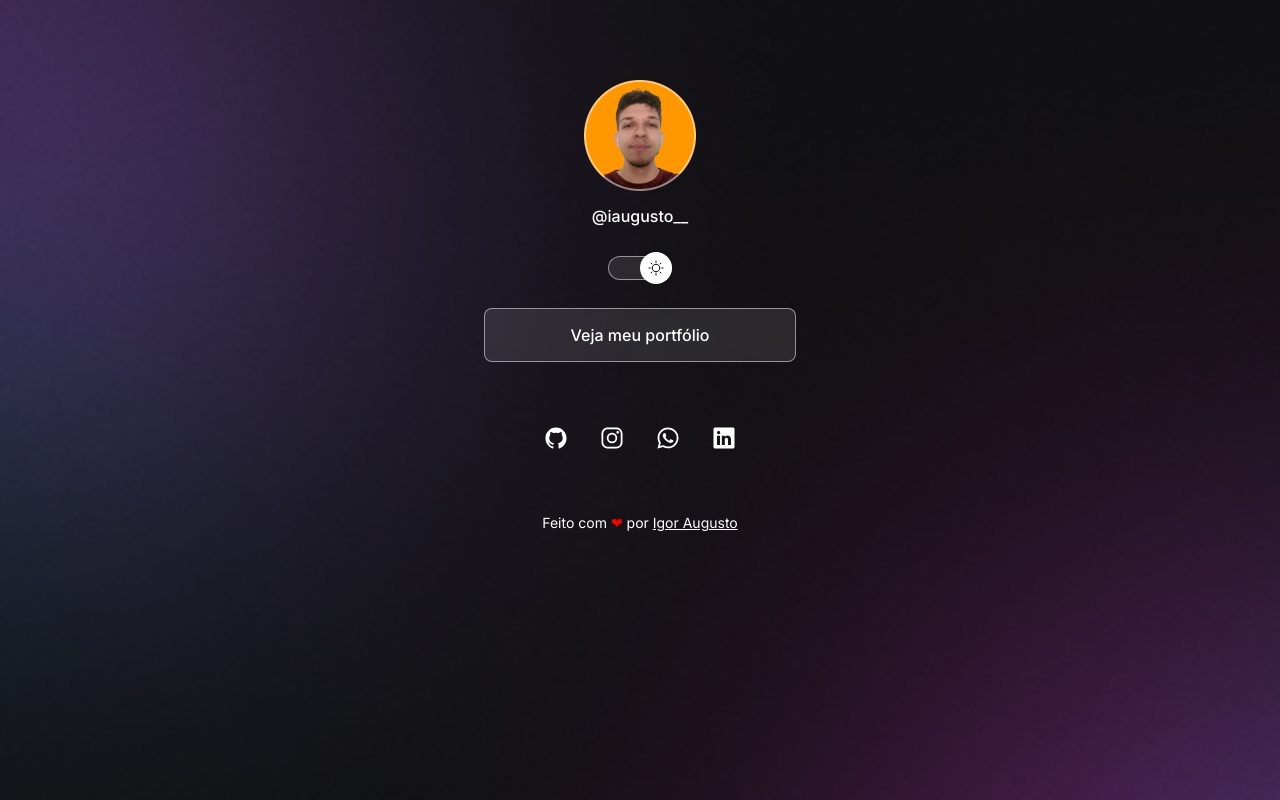
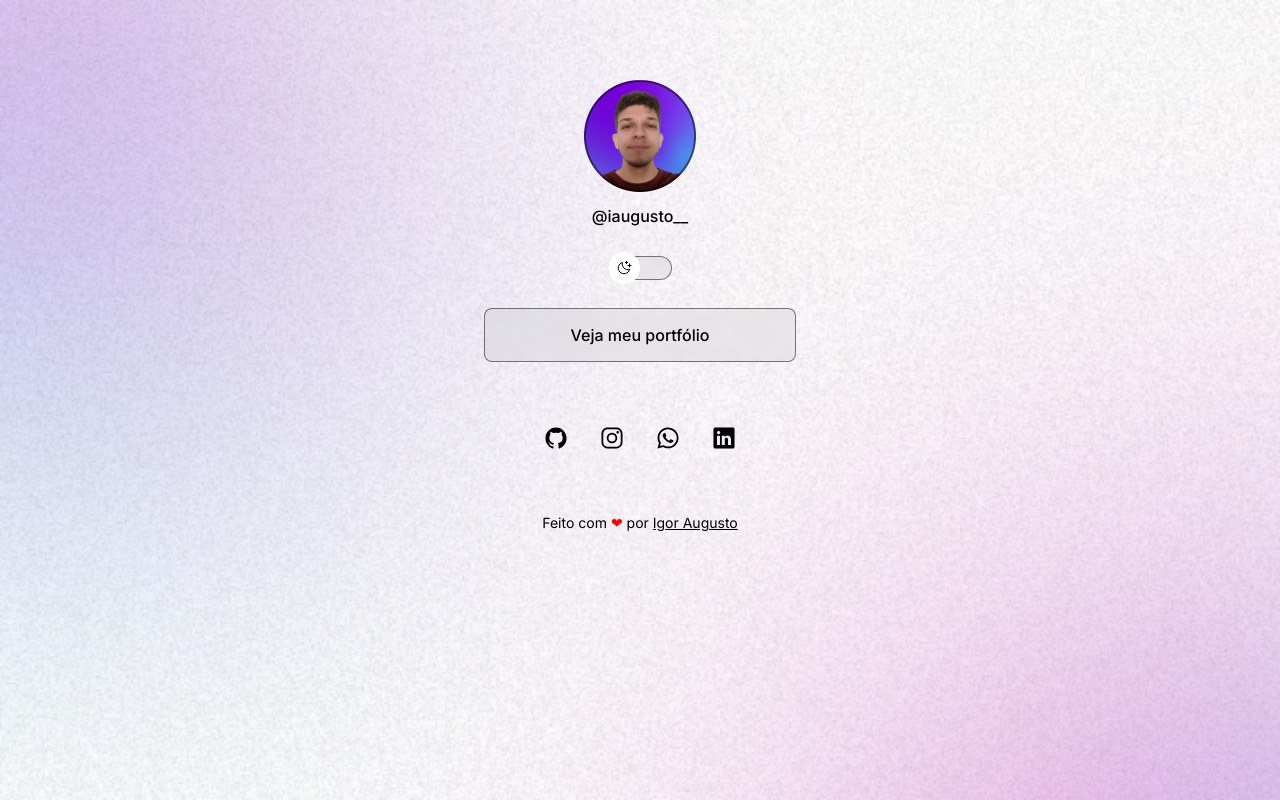
Before and after one commit to iaugustoz/dev-links, a plain HTML site: page index.html in a window 1280 px wide. Both pictures are taken after a click on the element 640 px from the left and 268 px from the top of the page. Drawn offline with nearby package versions, Linux system fonts and the light colour scheme.

Commit message:
feat: lógica de troca da imagem adicionada

```diff
--- a/index.html
+++ b/index.html
@@ -1,5 +1,5 @@
 <!DOCTYPE html>
-<html lang="pt-br" id="html" class="light">
+<html lang="pt-br" class="">
 
 <head>
     <meta charset="UTF-8">
@@ -10,13 +10,13 @@
     <link rel="stylesheet" href="src/css/index.css">
 
     <!-- JavaScript -->
-    <script defer src="src/js/main.js"></script>
+    <script defer src="src/js/script.js"></script>
 </head>
 
 <body>
     <div id="container">
         <div id="profile">
-            <img src="assets/avatar.png" alt="Foto de Igor Augusto sorrindo e camisa vermelha, cavanhaque e fundo laranja.">
+            <img id="image" src="assets/avatar.png" alt="Foto de Igor Augusto sorrindo e camisa vermelha, cavanhaque e fundo laranja.">
             <p>@iaugusto__</p>
         </div>
 
--- a/src/js/main.js
+++ /dev/null
@@ -1,6 +0,0 @@
-const html = document.getElementById('html');
-const switchButton = document.getElementById('switch');
-
-switchButton.addEventListener('click', () => {
-  html.classList.toggle('light');
-});
--- /dev/null
+++ b/src/js/script.js
@@ -0,0 +1,18 @@
+const html = document.documentElement; // Acessa o elemento <html>
+const switchButton = document.getElementById('switch');
+
+const toggleImage = () => {
+  const image = document.getElementById('image');
+
+  if (html.classList.contains('light')) {
+    image.src = 'assets/avatar-light.png';
+  } else {
+    image.src = 'assets/avatar.png';
+  }
+};
+
+switchButton.addEventListener('click', () => {
+  html.classList.toggle('light');
+
+  toggleImage();
+});
```
